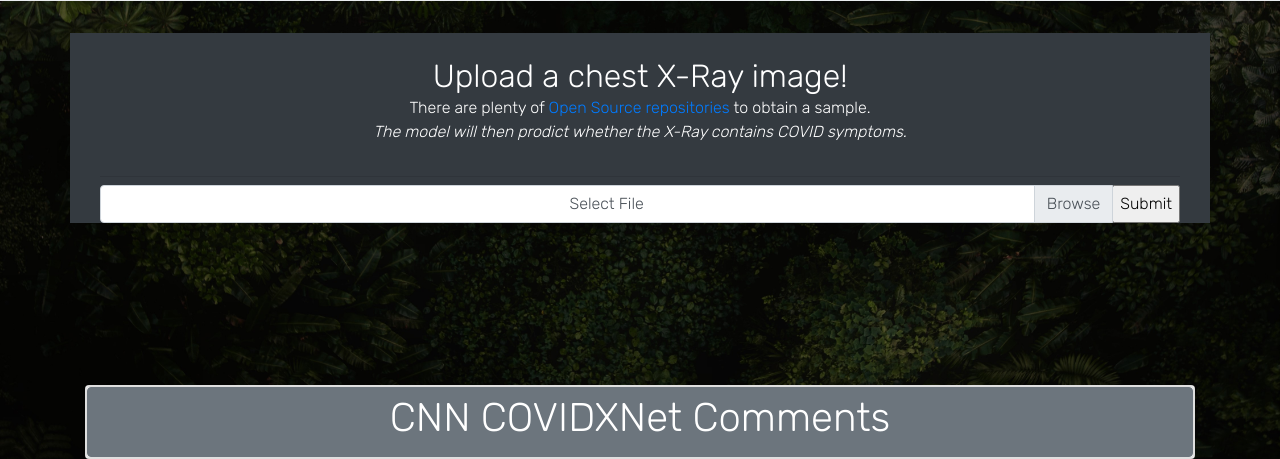
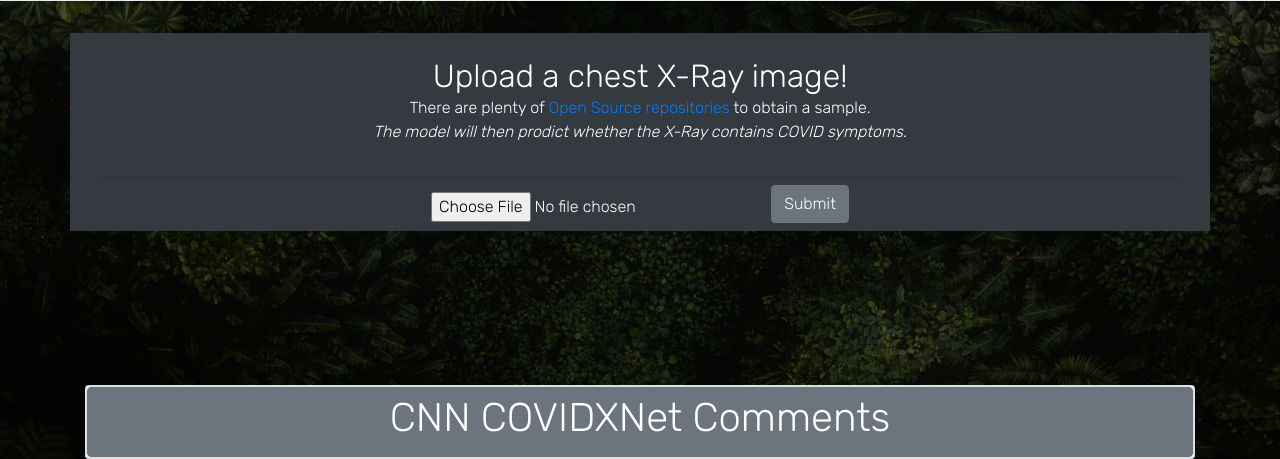
Before and after one commit to BAK2K3/BAKNetwork, a Flask app: page /cnn/covid in a window 1280 px wide. Shown: the part 341-800 px from the top of the page. Run offline with Flask 2, Linux system fonts and the light colour scheme; data comes from the database, SQL or seed files in the repository; some libraries are stand-ins or nearby versions.

Commit message:
reverted to previous format

```diff
--- a/baknetworks/templates/cnn_covid.html
+++ b/baknetworks/templates/cnn_covid.html
@@ -30,20 +30,11 @@
         <div class='container pt-4'>
             <hr class="my-2">
 
-            <div class="input-group mb-3">
-                <div class="custom-file">
-                  {{cnnform.hidden_tag()}}
-                  {{cnnform.filecnn(class='custom-file-input')}}
-                  {{cnnform.filecnn.label(class='custom-file-label')}}
-
-                </div>
-                {{cnnform.submitcnn(class="input-group-append")}}
-              </div>
-
-
-
-
-
+            <div class="form-group">
+                {{cnnform.hidden_tag()}}
+                {{cnnform.filecnn}}
+                {{cnnform.submitcnn(class="btn btn-secondary mb-2")}}
+            </div>
         </div>
     </form>
 
```
